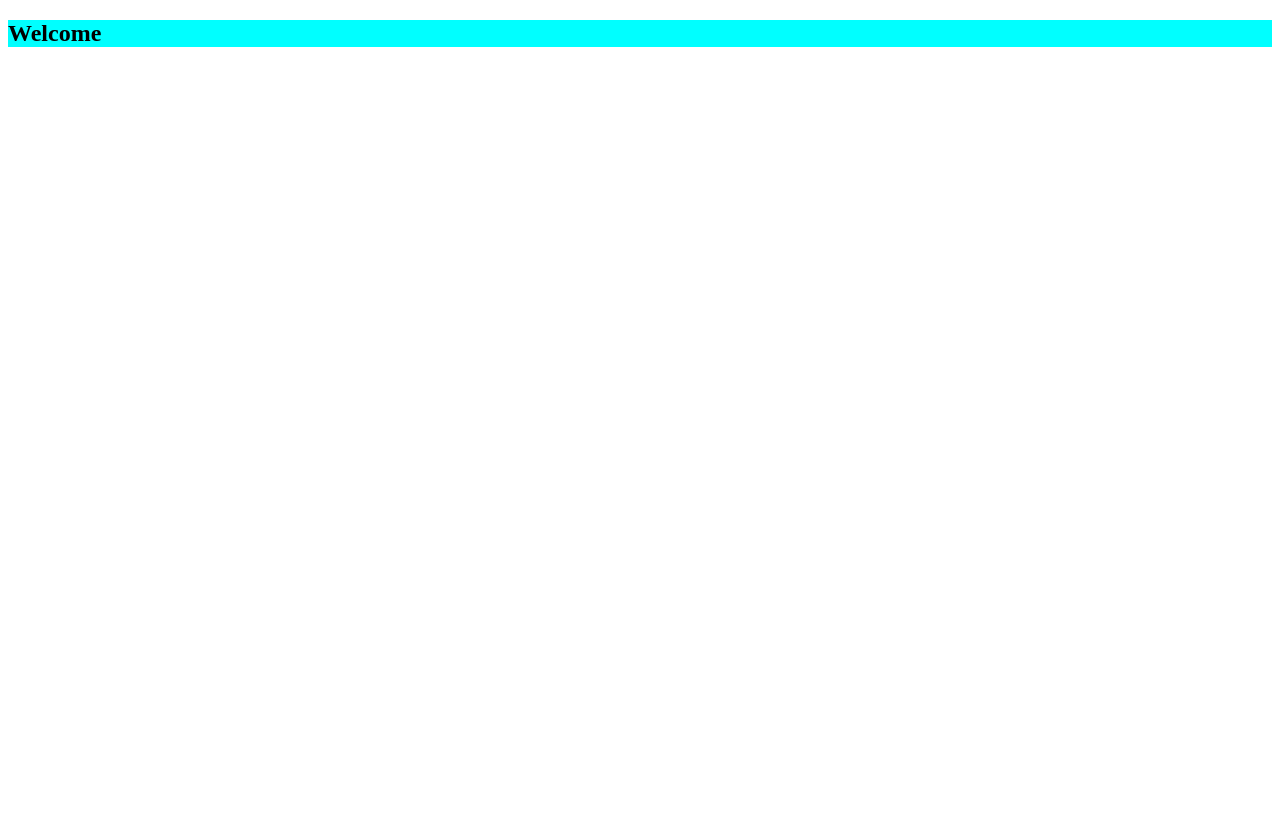
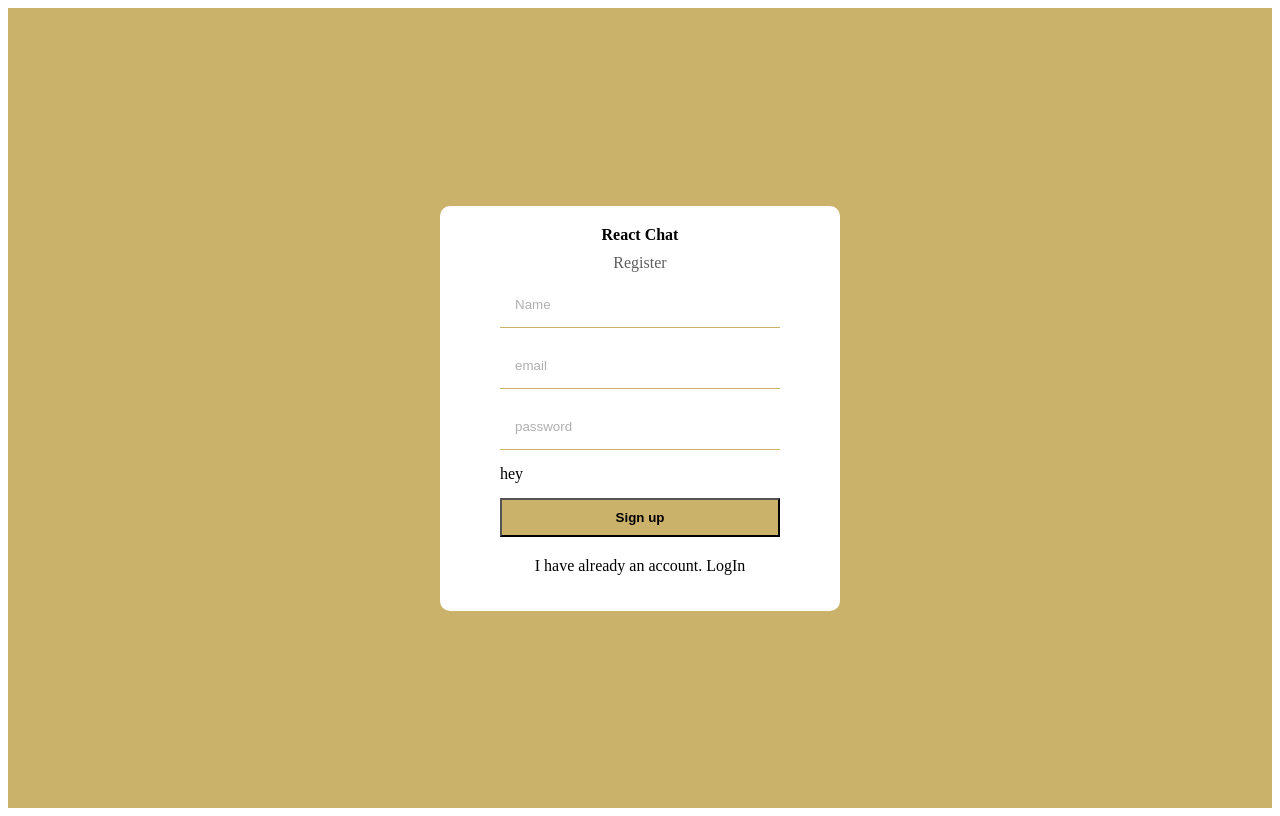
Before and after one commit to wakininja/ReactChatSkillTest, a React (Create React App) app: page / in a window 1280 px wide. Built offline with nearby package versions, Linux system fonts and the light colour scheme.

Commit message:
register page is done

```diff
--- a/src/App.js
+++ b/src/App.js
@@ -1,11 +1,10 @@
 
 import './App.scss';
+import Register from './pages/Register';
 
 function App() {
   return (
-    <div className='App'>
-    <h2>Welcome</h2>
-    </div>
+   <Register/>
   );
 }
 
--- a/src/App.scss
+++ b/src/App.scss
@@ -1,3 +1,55 @@
-.App{
-  background-color: aqua;
+.formContainer{
+  background-color: #CBB26A;
+  height: 100vh;
+  display: flex;
+  align-items: center;
+  justify-content: center;
+  .formWrapper{
+    background-color: #fff;
+    padding: 20px 60px;
+    border-radius: 10px;
+    display: flex;
+    flex-direction:column;
+    gap: 10px;
+    align-items: center;
+
+    .logo{
+      color: #000;
+      font-weight: bold;
+      font-style: 24px;
+    }
+
+    .title{
+      color: #5d5d5d;
+      font-style: 12px;
+    }
+    form{
+      display: flex;
+      flex-direction: column;
+      gap: 15px;
+
+      input{
+        padding: 15px;
+        border: none;
+        width: 250px;
+        border-bottom: 1px solid #CBB26A;
+         &::placeholder{
+          color: rgb(175, 175, 175);
+         }
+
+      }
+      button{
+        background-color: #CBB26A;
+        color: #000;
+        padding: 10px;
+        font-weight: bold;
+        cursor: pointer;
+      }
+    }
+    p{
+      color: #000;
+      font-style: 12px;
+      margin-top: 10px;
+    }
+  }
 }
--- /dev/null
+++ b/src/pages/Register.jsx
@@ -0,0 +1,25 @@
+import React from 'react'
+
+const Register = () => {
+  return (
+    <div className='formContainer'>
+    <div className='formWrapper'>
+    <span className='logo'>React Chat</span>
+    <span className='title'>Register</span>
+    <form>
+        <input type="text" placeholder='Name' />
+        <input type="email" placeholder='email'/>
+        <input type="password" placeholder='password' />
+        <input style={{display: "none"}} type="file" id='file' />
+        <label htmlFor="file">
+            hey
+        </label>
+        <button>Sign up</button>
+    </form>
+    <p>I have already an account.  LogIn</p>
+    </div>
+    </div>
+  )
+}
+
+export default Register
```
Also changed, not shown: src/pages/Home.jsx (added), src/pages/Login.jsx (added).
